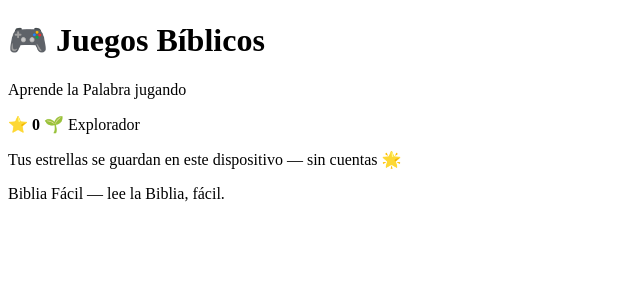
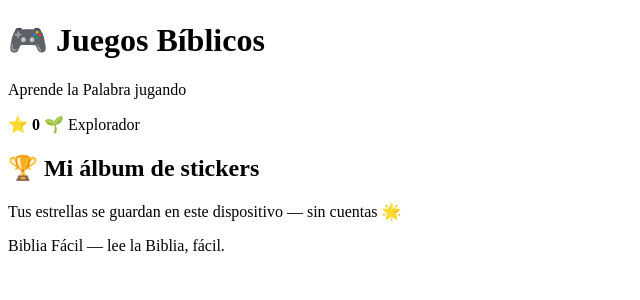
Before and after one commit to vcardenasn/BibliaFacil, a PHP site: template app/Views/juegos.php in a window 1280 px wide. Shown: the part 69-369 px from the top of the page, without its empty margins (0-640 px from the left). Run offline with PHP 8.4, Linux system fonts and the light colour scheme; the template is opened without the code that fills it, so the values that code supplies are empty.

Commit message:
feat: álbum de stickers por hitos (US-179)
- 8 stickers: 🥉🥈🥇💎 por totales de estrellas, 🧭 4 juegos
  distintos, 🎮 los 7 probados, 🏆 ronda perfecta, 🌟 estrellas
  en los 7 juegos
- Desbloqueo al celebrar (incluye hitos ya cumplidos al visitar hub)
- Celebración muestra "🎁 ¡Sticker nuevo!"; álbum en /juegos con
  bloqueados ❓ y ganados en dorado

Generated with [Devin](https://devin.ai)

Co-Authored-By: Devin <158243242+devin-ai-integration[bot]@users.noreply.github.com>

```diff
--- a/app/Views/juegos.php
+++ b/app/Views/juegos.php
@@ -27,4 +27,7 @@
     <?php endforeach; ?>
 </div>
 
+<h2 class="jh-sub">🏆 Mi álbum de stickers</h2>
+<div class="jh-stickers" id="stickerWall"></div>
+
 <p class="jh-note">Tus estrellas se guardan en este dispositivo — sin cuentas 🌟</p>
```
Also changed, not shown: public/assets/juego-historia.js, public/assets/juego-libros.js, public/assets/juego-memory.js, public/assets/juego-personaje.js, public/assets/juego-trivia.js, public/assets/juego-versiculo.js, public/assets/juego-vf.js, public/assets/juegos.css, public/assets/juegos.js.
